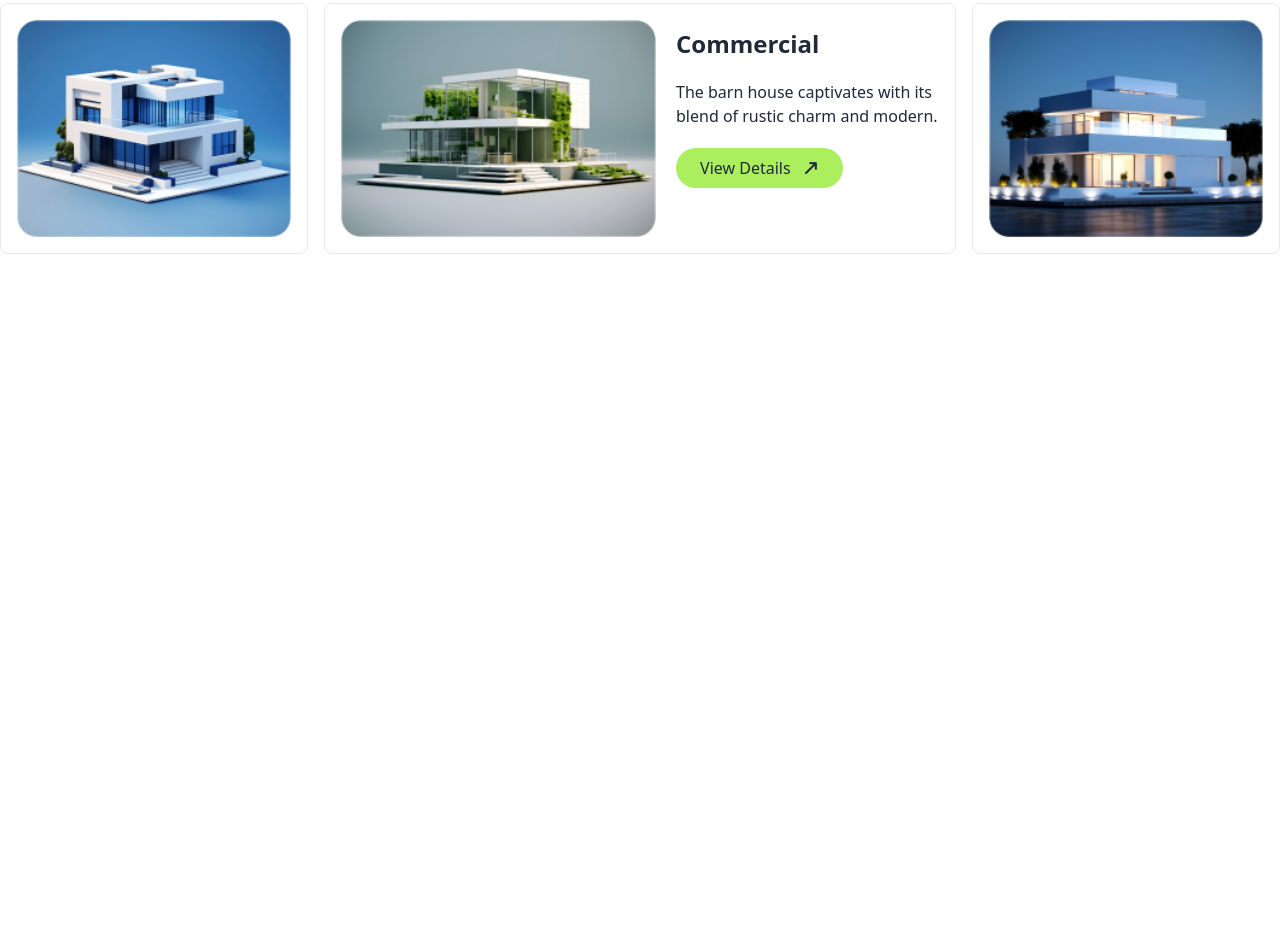
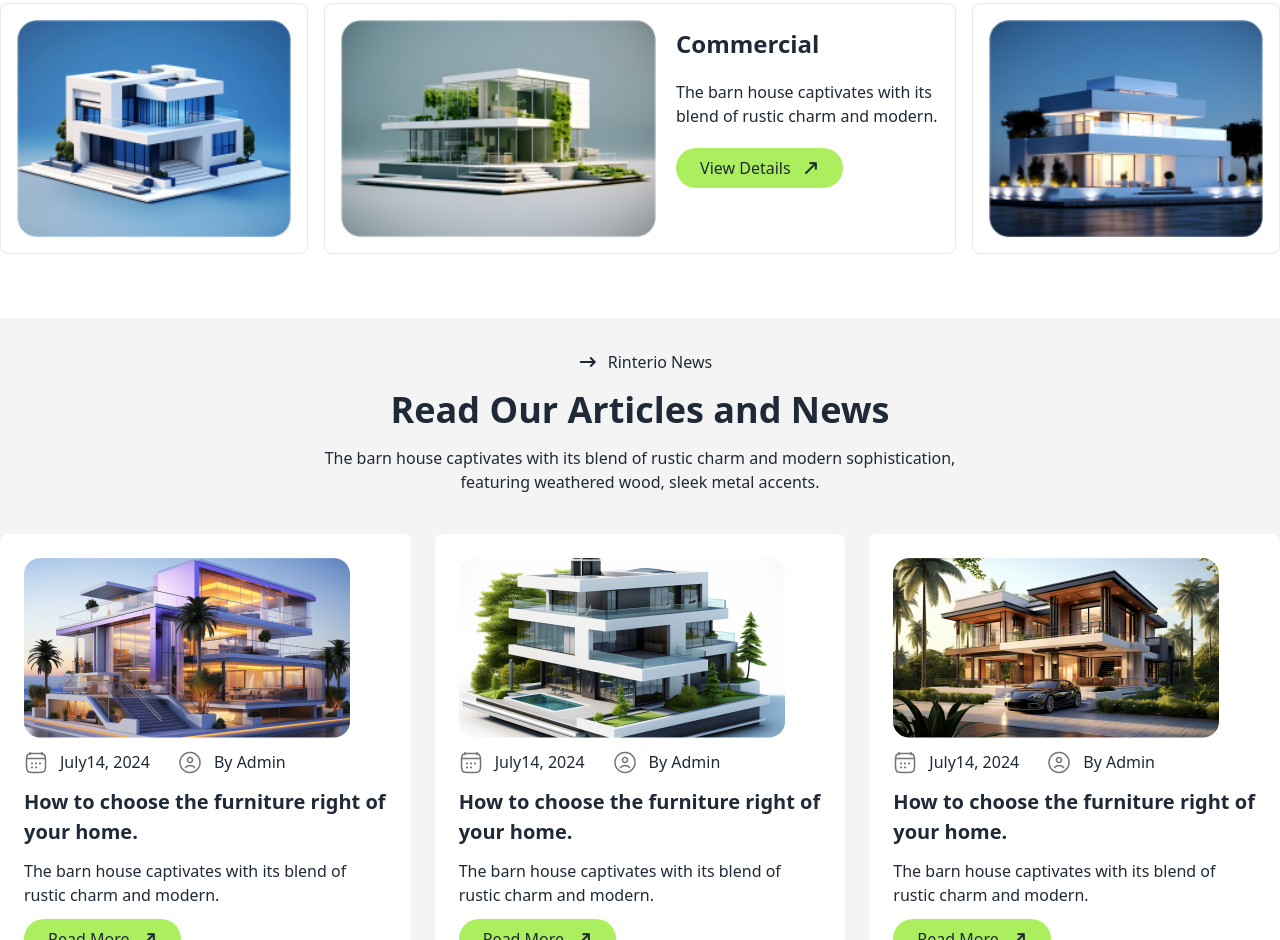
Before and after one commit to rezaulislam54/Rinterio-Website-UI-Design, a plain HTML site: page index.html in a window 1280 px wide. Shown: the part 2720-3660 px from the top of the page. Before the commit the page ends 3038 px from the top, so only its background shows below. Drawn offline with nearby package versions, Linux system fonts and the light colour scheme.

Commit message:
news section complete

```diff
--- a/index.html
+++ b/index.html
@@ -78,7 +78,7 @@
                     <h2 class="text-3xl font-bold my-6">We design thoughtful, <br> liveable spaces</h2>
                     <p class="mb-6 w-[560px]">The barn house captivates with its blend of rustic charm and modern sophistication, featuring weathered wood, sleek metal accents.</p>
 
-                    <div class="space-y-6">
+                    <div class="space-y-4">
                        <div class="flex gap-x-5 bg-[#FFFFFF] rounded-lg shadow-lg p-5">
                            <img src="images/commercial.png" alt="">
                             <div>
@@ -204,6 +204,68 @@
             </div>
          </section>
 
+         <!-- Articals and News Section -->
+
+         <section class="bg-[#F4F4F4] py-8">
+            <div class="container mx-auto">
+                <div class="text-center">
+                    <p><i class="fa-solid fa-arrow-right-long ml-3 mr-3"></i>Rinterio News</p>
+                    <h2 class="text-4xl font-bold my-4"> Read Our Articles and News</h2>
+                    <p>The barn house captivates with its blend of rustic charm and modern sophistication, <br> featuring weathered wood, sleek metal accents.</p>
+                </div>
+
+                <div class="grid grid-cols-1 md:grid-cols-2 lg:grid-cols-3 gap-6 mt-10">
+                    <div class="bg-[#FFF] p-6 rounded-lg space-y-3 px-auto">
+                        <img src="images/article1.png" alt="">
+                        <div class="flex gap-7">
+                            <div class="flex gap-3">
+                                <img src="images/calendar-03.png" alt="">
+                                <p>July14, 2024</p>
+                            </div>
+                            <div class="flex gap-3">
+                                <img src="images/user-circle.png" alt="">
+                                <p>By Admin</p>
+                            </div>
+                        </div>
+                        <h2 class="text-[20px] font-bold">How to choose the furniture right  of your home.</h2>
+                        <p>The barn house captivates with its blend of rustic charm and modern. </p>
+                        <button class="bg-[#ABEF5FFF] py-2 px-6 rounded-full">Read More<i class="fa-solid fa-arrow-right-long ml-3 -rotate-45"></i></button>
+                    </div>
+                    <div class="bg-[#FFF] p-6 rounded-lg space-y-3">
+                        <img src="images/article2.png" alt="">
+                        <div class="flex gap-7">
+                            <div class="flex gap-3">
+                                <img src="images/calendar-03.png" alt="">
+                                <p>July14, 2024</p>
+                            </div>
+                            <div class="flex gap-3">
+                                <img src="images/user-circle.png" alt="">
+                                <p>By Admin</p>
+                            </div>
+                        </div>
+                        <h2 class="text-[20px] font-bold">How to choose the furniture right  of your home.</h2>
+                        <p>The barn house captivates with its blend of rustic charm and modern. </p>
+                        <button class="bg-[#ABEF5FFF] py-2 px-6 rounded-full">Read More<i class="fa-solid fa-arrow-right-long ml-3 -rotate-45"></i></button>
+                    </div>
+                    <div class="bg-[#FFF] p-6 rounded-lg space-y-3">
+                        <img src="images/article3.png" alt="">
+                        <div class="flex gap-7">
+                            <div class="flex gap-3">
+                                <img src="images/calendar-03.png" alt="">
+                                <p>July14, 2024</p>
+                            </div>
+                            <div class="flex gap-3">
+                                <img src="images/user-circle.png" alt="">
+                                <p>By Admin</p>
+                            </div>
+                        </div>
+                        <h2 class="text-[20px] font-bold">How to choose the furniture right  of your home.</h2>
+                        <p>The barn house captivates with its blend of rustic charm and modern. </p>
+                        <button class="bg-[#ABEF5FFF] py-2 px-6 rounded-full">Read More<i class="fa-solid fa-arrow-right-long ml-3 -rotate-45"></i></button>
+                    </div>
+                </div>
+            </div>
+         </section>
     </main>
 
     <footer>
```
Also changed, not shown: images/calendar-03.png (added), images/user-circle.png (added).
